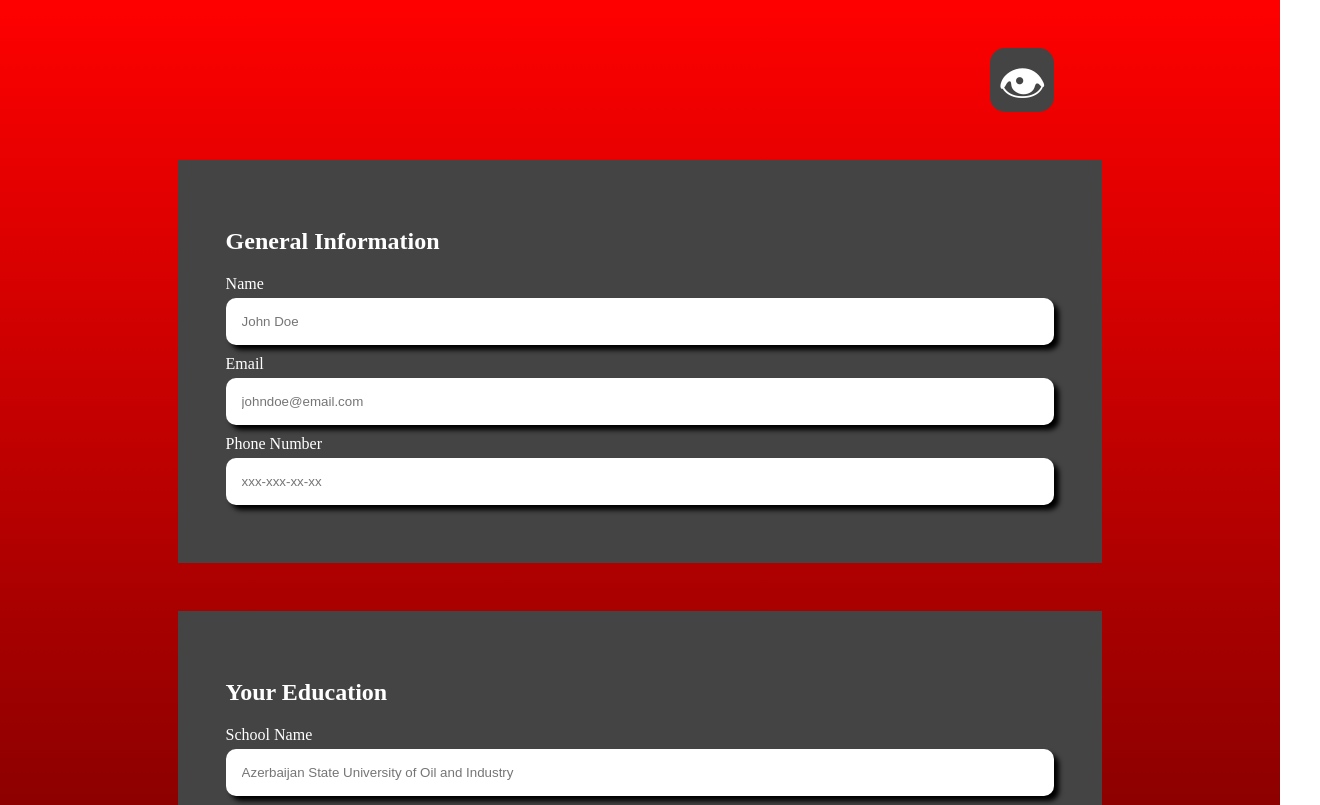
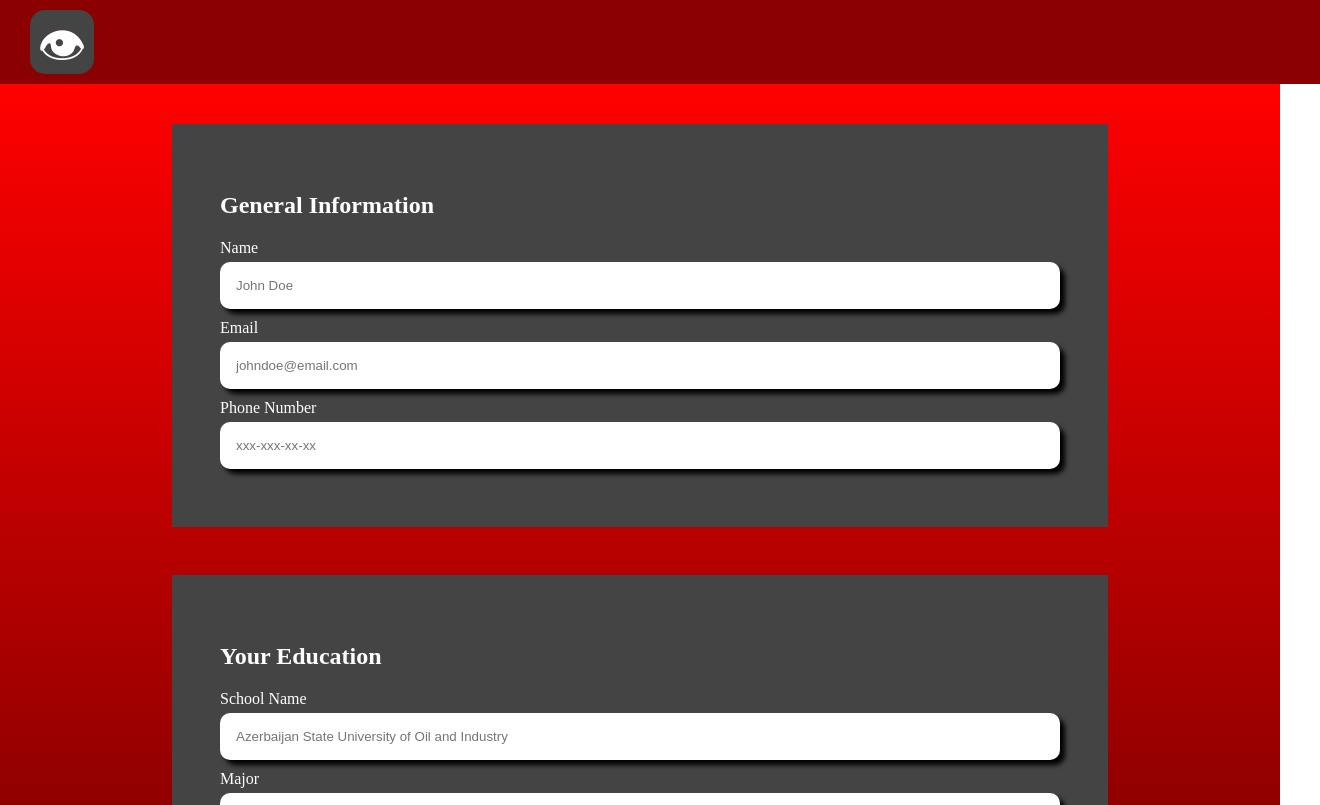
Before and after one commit to ValienteRitter/CV-generator-application, a React (Vite) app: page / in a window 1280 px wide. Shown: the top 805 px of the page, 1320 px wide, since content can reach past the window. Built offline with nearby package versions, Linux system fonts and the light colour scheme.

Commit message:
Style: Style preview button further

```diff
--- a/src/CVForm.jsx
+++ b/src/CVForm.jsx
@@ -8,9 +8,11 @@ export function CVForm({handleClick}) {
     return (
         <>
             <PreviewButton handleClick={handleClick}/>
-            <GeneralInfoForm />
-            <EducationForm />
-            <WorkExperienceForm />
+            <div className="cv-form">
+                <GeneralInfoForm />
+                <EducationForm />
+                <WorkExperienceForm />
+            </div>
         </>
     )
 }
--- a/src/styles/form.css
+++ b/src/styles/form.css
@@ -1,21 +1,24 @@
 body {
-    background: linear-gradient(red, black);
+    margin: 0;
 }
 
-#root {
+.cv-form {
     display: flex;
     flex-direction: column;
     justify-content: center;
     align-items: center;
     padding: 2.5rem;
     gap: 3rem;
+    background: linear-gradient(red, black);
 }
 
 .preview-button {
+    padding: 10px;
+    padding-left: 30px;
     width: 70%;
     display: flex;
-    justify-content: flex-end;
-    /* margin-bottom: 3rem; */
+    background-color:darkred;
+    width: 100%;
 }
 
 .preview-button > button {
```
